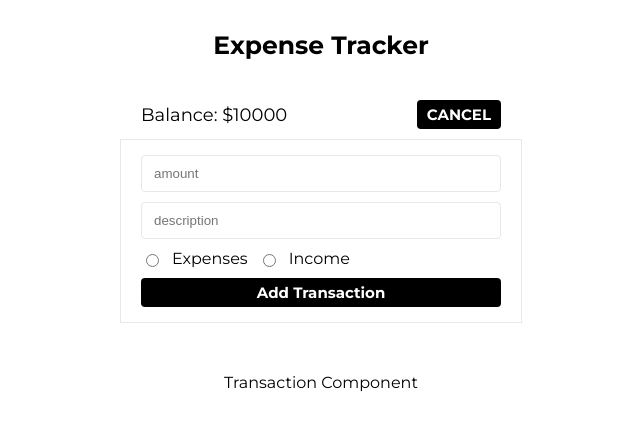
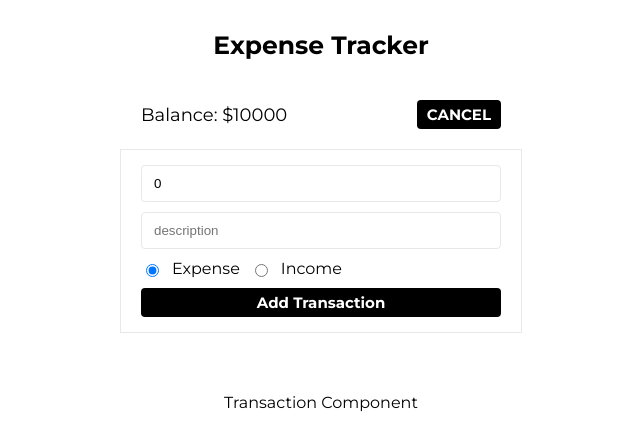
Before and after one commit to himaniEngr/ExpenseTracker, a React (Create React App) app: page / in a window 1280 px wide. Shown: the top 448 px of the page, without its empty margins (319-959 px from the left). Built offline with nearby package versions, Linux system fonts and the light colour scheme.

Commit message:
added functionality for add transaction

```diff
--- a/src/modules/home/OverviewComponent.js
+++ b/src/modules/home/OverviewComponent.js
@@ -34,7 +34,7 @@ const AddTransactionContainer = styled.div`
   gap: 10px;
   width: 100%;
   padding: 15px 20px;
-  margin: 10px 20px;
+  margin: 20px;
   & input {
     outline: none;
     padding: 10px 12px;
@@ -50,18 +50,52 @@ const RadioBox = styled.div`
   gap: 10px;
 `;
 
-const AddTransactionView = () => {
+const AddTransactionView = (props) => {
+  const [amount, setAmount] = useState(0);
+  const [desc, setDesc] = useState("");
+  const [type, setType] = useState("EXPENSE");
+  const addTransaction = () => {
+    console.log({ amount, desc, type });
+    props.toggleAddTxn();
+  };
+
   return (
     <AddTransactionContainer>
-      <input placeholder="amount" />
-      <input placeholder="description" />
+      <input
+        placeholder="amount"
+        value={amount}
+        onChange={(e) => {
+          return setAmount(e.target.value);
+        }}
+      />
+      <input
+        placeholder="description"
+        value={desc}
+        onChange={(e) => {
+          return setDesc(e.target.value);
+        }}
+      />
       <RadioBox>
-        <input type="radio" id="expense" name="type" value="EXPENSE" />
-        <label htmlFor="expense">Expenses</label>
-        <input type="radio" id="income" name="type" value="INCOME" />
+        <input
+          type="radio"
+          id="expense"
+          name="type"
+          value="EXPENSE"
+          checked={type === "EXPENSE"}
+          onChange={(e) => setType(e.target.value)}
+        />
+        <label htmlFor="expense">Expense</label>
+        <input
+          type="radio"
+          id="income"
+          name="type"
+          value="INCOME"
+          checked={type === "INCOME"}
+          onChange={(e) => setType(e.target.value)}
+        />
         <label htmlFor="income">Income</label>
       </RadioBox>
-      <AddTransaction>Add Transaction</AddTransaction>
+      <AddTransaction onClick={addTransaction}>Add Transaction</AddTransaction>
     </AddTransactionContainer>
   );
 };
@@ -79,7 +113,7 @@ const OverviewComponent = (props) => {
           {isAddTxnVisible ? "CANCEL" : "ADD"}
         </AddTransaction>
       </BalanceBox>
-      {isAddTxnVisible && <AddTransactionView />}
+      {isAddTxnVisible && <AddTransactionView toggleAddTxn={toggleAddTxn} />}
     </Container>
   );
 };
```
